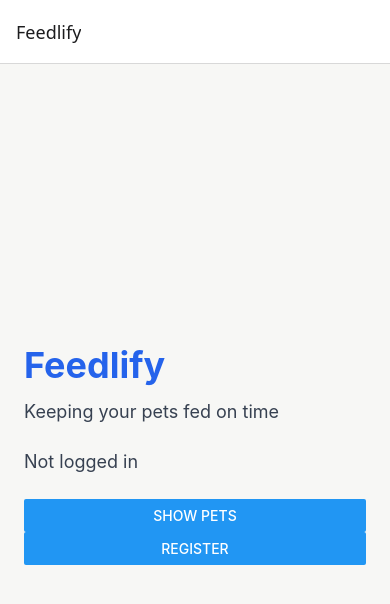
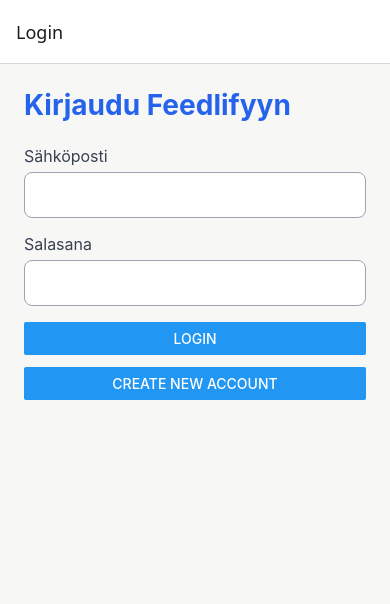
Before and after one commit to Murselius/Feedlify, a React Native app: screen /Login in a window 390 px wide. Shown: the top 604 px of the page. Built offline with nearby package versions, Linux system fonts and the light colour scheme; no server answers.

Commit message:
Lisätty login, logout ja autentikaatiopohjainen navigointi

```diff
--- a/src/navigation/RootNavigator.tsx
+++ b/src/navigation/RootNavigator.tsx
@@ -1,19 +1,38 @@
+import { ActivityIndicator, StyleSheet, Text } from 'react-native';
+import { SafeAreaView } from 'react-native-safe-area-context';
 import { createNativeStackNavigator } from '@react-navigation/native-stack';
+
+import { useAuth } from '../hooks/useAuth';
 import HomeScreen from '../screens/HomeScreen';
 import PetsScreen from '../screens/PetsScreen';
+import LoginScreen from '../screens/LoginScreen';
 import RegisterScreen from '../screens/RegisterScreen';
 import type { RootStackParamList } from './types';
+
+const Stack = createNativeStackNavigator<RootStackParamList>();
 
 /**
  * Komponentti määrittää sovelluksen Native Stack -navigoinnin,
  * näkymien otsikot ja etusivun aloitusnäkymäksi.
  */
-const Stack = createNativeStackNavigator<RootStackParamList>();
+export default function RootNavigator() {
+  const { user, loading } = useAuth();
 
-export default function RootNavigator() {
+  if (loading) {
     return (
-        //initialRouteName määrittää aloitusnäkymäksi "Home"
-        <Stack.Navigator initialRouteName="Home">
+      <SafeAreaView style={styles.loading}>
+        <ActivityIndicator size="large" color="#2563EB" />
+        <Text style={styles.loadingText}>
+          Tarkistetaan kirjautumista…
+        </Text>
+      </SafeAreaView>
+    );
+  }
+
+  return (
+    <Stack.Navigator>
+      {user ? (
+        <Stack.Group navigationKey={user.uid}>
           <Stack.Screen
             name="Home"
             component={HomeScreen}
@@ -23,14 +42,38 @@ export default function RootNavigator() {
           <Stack.Screen
             name="Pets"
             component={PetsScreen}
-                options={{ title: 'Your Pets' }}
+            options={{ title: 'Your pets' }}
+          />
+        </Stack.Group>
+      ) : (
+        <Stack.Group navigationKey="guest">
+          <Stack.Screen
+            name="Login"
+            component={LoginScreen}
+            options={{ title: 'Login' }}
           />
 
           <Stack.Screen
             name="Register"
             component={RegisterScreen}
-                options={{ title: 'Register' }}
+            options={{ title: 'Create Account' }}
           />
+        </Stack.Group>
+      )}
     </Stack.Navigator>
   );
 }
+
+const styles = StyleSheet.create({
+  loading: {
+    flex: 1,
+    alignItems: 'center',
+    justifyContent: 'center',
+    backgroundColor: '#F7F7F5',
+    gap: 12,
+  },
+  loadingText: {
+    fontSize: 16,
+    color: '#374151',
+  },
+});
--- a/src/navigation/types.ts
+++ b/src/navigation/types.ts
@@ -3,4 +3,5 @@ export type RootStackParamList = {
   Home: undefined;
   Pets: undefined;
   Register: undefined;
+  Login: undefined;
 };
--- a/src/screens/HomeScreen.tsx
+++ b/src/screens/HomeScreen.tsx
@@ -1,43 +1,77 @@
-import { Button, StyleSheet, Text } from 'react-native';
+import { useState } from 'react';
+import { Button, StyleSheet, Text, View } from 'react-native';
+import { SafeAreaView } from 'react-native-safe-area-context';
 import type { NativeStackScreenProps } from '@react-navigation/native-stack';
-import { RootStackParamList } from '../navigation/types';
-import { SafeAreaView } from 'react-native-safe-area-context';
+import { signOut } from 'firebase/auth';
+
+import { auth } from '../services/auth';
 import { useAuth } from '../hooks/useAuth';
+import type { RootStackParamList } from '../navigation/types';
 
 type Props = NativeStackScreenProps<RootStackParamList, 'Home'>;
 
+/**
+ * Näyttää kirjautuneen käyttäjän etusivun, pääsyn lemmikkinäkymään
+ * ja mahdollisuuden kirjautua ulos.
+ */
+export default function HomeScreen({ navigation }: Props) {
+  const { user } = useAuth();
+  const [isSigningOut, setIsSigningOut] = useState(false);
+  const [error, setError] = useState('');
 
-// Komponentti näyttää sovelluksen etusivun ja painikkeen jolla käyttäjä siirtyy lemmikkinäkymään.
+  const handleLogout = async () => {
+    if (isSigningOut) return;
 
-export default function HomeScreen({ navigation }: Props) {
-  const { user, loading } = useAuth();
+    setError('');
+    setIsSigningOut(true);
+
+    try {
+      await signOut(auth);
+    } catch {
+      setError('Uloskirjautuminen epäonnistui. Yritä uudelleen.');
+    } finally {
+      setIsSigningOut(false);
+    }
+  };
 
   return (
-    <SafeAreaView style={styles.container}
-        edges={['bottom', 'left', 'right']}>
-        <Text style={styles.title}>Feedlify</Text>
+    <SafeAreaView
+      style={styles.container}
+      edges={['bottom', 'left', 'right']}
+    >
+      <Text style={styles.title}>Feedlify</Text>
 
+      <Text style={styles.description}>
+        Lemmikkiesi ruokinnat yhdessä paikassa.
+      </Text>
+
+      {user && (
         <Text style={styles.description}>
-          Keeping your pets fed on time
+          Kirjautuneena: {user.email}
         </Text>
+      )}
 
-        <Text style={styles.description}>
-          {loading ? 'Loading...' : user ? `Logged in as ${user.email}` : 'Not logged in'}
+      {error !== '' && (
+        <Text accessibilityRole="alert" style={styles.error}>
+          {error}
         </Text>
+      )}
+
+      <View style={styles.buttons}>
+        <Button
+          title="Näytä lemmikit"
+          onPress={() => navigation.navigate('Pets')}
+          disabled={isSigningOut}
+        />
 
         <Button
-          title="Show Pets"
-          onPress={() => navigation.navigate('Pets')}
+          title={isSigningOut ? 'Signing out…' : 'Sign Out'}
+          onPress={handleLogout}
+          disabled={isSigningOut}
         />
-
-        {!loading && !user && (
-            <Button
-                title="Register"
-                onPress={() => navigation.navigate('Register')}
-            />
-        )}
+      </View>
     </SafeAreaView>
-    );
+  );
 }
 
 const styles = StyleSheet.create({
@@ -59,4 +93,11 @@ const styles = StyleSheet.create({
     color: '#374151',
     marginBottom: 24,
   },
+  buttons: {
+    gap: 12,
+  },
+  error: {
+    color: '#B91C1C',
+    marginBottom: 16,
+  },
 });
--- /dev/null
+++ b/src/screens/LoginScreen.tsx
@@ -0,0 +1,156 @@
+import { useState } from "react";
+import { Button, ScrollView, StyleSheet, Text, TextInput, View } from "react-native";
+import { SafeAreaView } from "react-native-safe-area-context";
+import type { NativeStackScreenProps } from "@react-navigation/native-stack";
+import { FirebaseError } from 'firebase/app';
+import { signInWithEmailAndPassword } from "firebase/auth";
+import { auth } from "../services/auth";
+import type { RootStackParamList } from "../navigation/types";
+type Props = NativeStackScreenProps<RootStackParamList, "Login">;
+
+//Sivu näyttää kirjautumislomakkeen jossa käyttäjä kirjautuu sisään firebase authenticationilla.
+export default function LoginScreen({ navigation }: Props) {
+  const [email, setEmail] = useState("");
+  const [password, setPassword] = useState("");
+  const [error, setError] = useState("");
+  const [isSubmitting, setIsSubmitting] = useState(false);
+
+  const handleLogin = async () => {
+    if (isSubmitting) return; // Estetään useampi samanaikainen kirjautumisyritys
+
+    setError("");
+
+    if (!email.trim() || !password) {
+        setError("Please enter both email and password.");
+        return;
+    }
+
+    setIsSubmitting(true);
+
+    try {
+      await signInWithEmailAndPassword(auth, email.trim(), password);
+    } catch (error) {
+      if (error instanceof FirebaseError) {
+        switch (error.code) {
+          case 'auth/invalid-credential':
+          case 'auth/user-not-found':
+          case 'auth/wrong-password':
+            setError('Sähköposti tai salasana on virheellinen.');
+            break;
+          case 'auth/invalid-email':
+            setError('Tarkista sähköpostiosoitteen muoto.');
+            break;
+          case 'auth/network-request-failed':
+            setError('Yhteys epäonnistui. Tarkista verkkoyhteys.');
+            break;
+          case 'auth/too-many-requests':
+            setError('Liian monta yritystä. Yritä myöhemmin uudelleen.');
+            break;
+          default:
+            setError(`Kirjautuminen epäonnistui (${error.code}).`);
+        }
+      } else {
+        setError('Odottamaton virhe. Yritä uudelleen.');
+      }
+    } finally {
+      setIsSubmitting(false);
+    }};
+
+      return (
+    <SafeAreaView
+      style={styles.container}
+      edges={['bottom', 'left', 'right']}
+    >
+      <ScrollView
+        contentContainerStyle={styles.content}
+        keyboardShouldPersistTaps="handled"
+      >
+        <Text style={styles.title}>Kirjaudu Feedlifyyn</Text>
+
+        <Text style={styles.label}>Sähköposti</Text>
+        <TextInput
+          style={styles.input}
+          accessibilityLabel="Sähköposti"
+          value={email}
+          onChangeText={setEmail}
+          keyboardType="email-address"
+          autoCapitalize="none"
+          autoCorrect={false}
+          autoComplete="email"
+          editable={!isSubmitting}
+        />
+
+        <Text style={styles.label}>Salasana</Text>
+        <TextInput
+          style={styles.input}
+          accessibilityLabel="Salasana"
+          value={password}
+          onChangeText={setPassword}
+          secureTextEntry
+          autoCapitalize="none"
+          autoCorrect={false}
+          autoComplete="current-password"
+          editable={!isSubmitting}
+        />
+
+        {error !== '' && (
+          <Text accessibilityRole="alert" style={styles.error}>
+            {error}
+          </Text>
+        )}
+
+        <View style={styles.buttons}>
+          <Button
+            title={isSubmitting ? 'Logging in…' : 'Login'}
+            onPress={handleLogin}
+            disabled={isSubmitting}
+          />
+
+          <Button
+            title="Create New Account"
+            onPress={() => navigation.navigate('Register')}
+            disabled={isSubmitting}
+          />
+        </View>
+      </ScrollView>
+    </SafeAreaView>
+  );
+}
+
+const styles = StyleSheet.create({
+  container: {
+    flex: 1,
+    backgroundColor: '#F7F7F5',
+  },
+  content: {
+    padding: 24,
+  },
+  title: {
+    fontSize: 28,
+    fontWeight: '700',
+    color: '#2563EB',
+    marginBottom: 24,
+  },
+  label: {
+    fontSize: 16,
+    color: '#374151',
+    marginBottom: 6,
+  },
+  input: {
+    backgroundColor: '#FFFFFF',
+    borderWidth: 1,
+    borderColor: '#9CA3AF',
+    borderRadius: 8,
+    padding: 12,
+    fontSize: 16,
+    color: '#111827',
+    marginBottom: 16,
+  },
+  error: {
+    color: '#B91C1C',
+    marginBottom: 16,
+  },
+  buttons: {
+    gap: 12,
+  },
+});
--- a/src/screens/RegisterScreen.tsx
+++ b/src/screens/RegisterScreen.tsx
@@ -56,10 +56,6 @@ export default function RegisterScreen() {
       setPassword('');
       setConfirmPassword('');
 
-      Alert.alert(
-        'Tili luotu',
-        'Rekisteröityminen onnistui. Olet nyt kirjautunut sisään.',
-      );
     } catch (error) { //Virhemääritykset
       if (error instanceof FirebaseError) {
         switch (error.code) {
```
Lines whose indentation alone changed are shown as unchanged.
